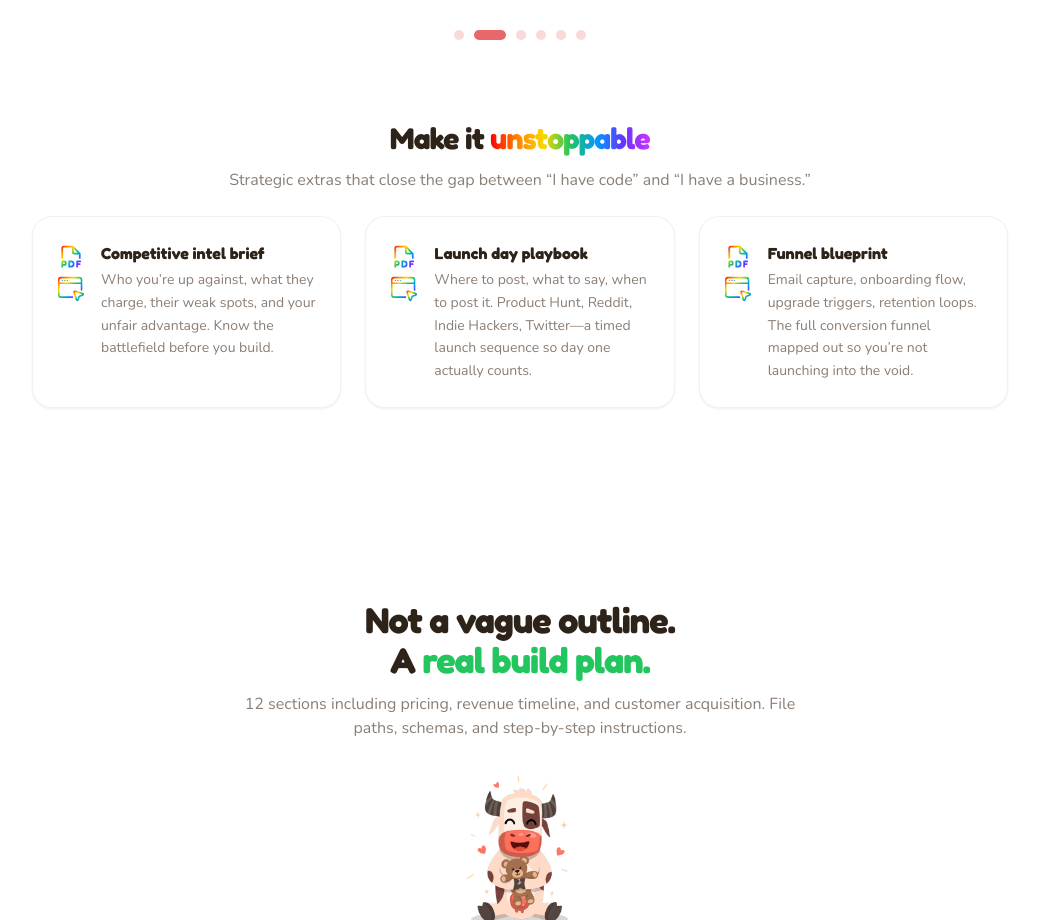
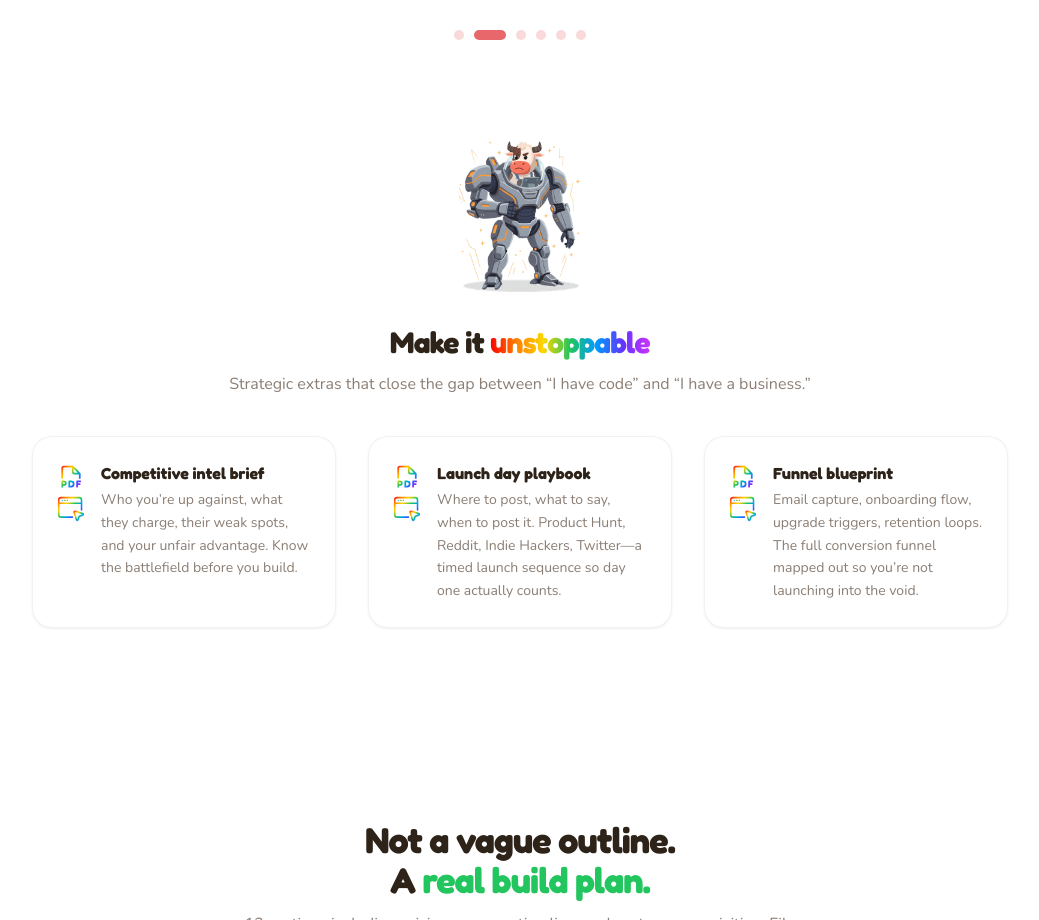
Before and after one commit to lordshua1337/cash-cow, a Next.js app: page / in a window 1280 px wide. Shown: the part 3330-4250 px from the top of the page, without its empty margins (120-1159 px from the left). Built offline with nearby package versions, Linux system fonts and the light colour scheme.

Commit message:
feat: add robocow image to unstoppable section, increase card spacing

```diff
--- a/src/app/page.tsx
+++ b/src/app/page.tsx
@@ -285,16 +285,26 @@ export default function LandingPage() {
 
           {/* Part 3: The strategic extras */}
           <div>
+            {/* Robocow + heading */}
+            <div className="text-center mb-10">
+              <Image
+                src="/robocow-unstoppable.png"
+                alt="Unstoppable robocow"
+                width={180}
+                height={180}
+                className="mx-auto mb-6"
+              />
               <h3
-              className="text-2xl sm:text-3xl font-black mb-3 text-center tracking-tight"
+                className="text-2xl sm:text-3xl font-black mb-3 tracking-tight"
                 style={{ fontFamily: 'var(--font-fredoka), sans-serif' }}
               >
                 Make it <span style={{ background: 'linear-gradient(90deg, #FF0000, #FF8000, #FFD700, #22C55E, #0099FF, #6633FF, #CC33FF)', WebkitBackgroundClip: 'text', WebkitTextFillColor: 'transparent', backgroundClip: 'text' }}>unstoppable</span>
               </h3>
-            <p className="text-base text-center mb-6" style={{ color: 'var(--brown-muted)' }}>
+              <p className="text-base" style={{ color: 'var(--brown-muted)' }}>
                 Strategic extras that close the gap between &ldquo;I have code&rdquo; and &ldquo;I have a business.&rdquo;
               </p>
-            <div className="grid grid-cols-1 sm:grid-cols-3 gap-6">
+            </div>
+            <div className="grid grid-cols-1 sm:grid-cols-3 gap-8">
               {[
                 { title: 'Competitive intel brief', desc: 'Who you\u2019re up against, what they charge, their weak spots, and your unfair advantage. Know the battlefield before you build.' },
                 { title: 'Launch day playbook', desc: 'Where to post, what to say, when to post it. Product Hunt, Reddit, Indie Hackers, Twitter\u2014a timed launch sequence so day one actually counts.' },
```
Also changed, not shown: public/robocow-unstoppable.png (added). Lines whose indentation alone changed are shown as unchanged.
